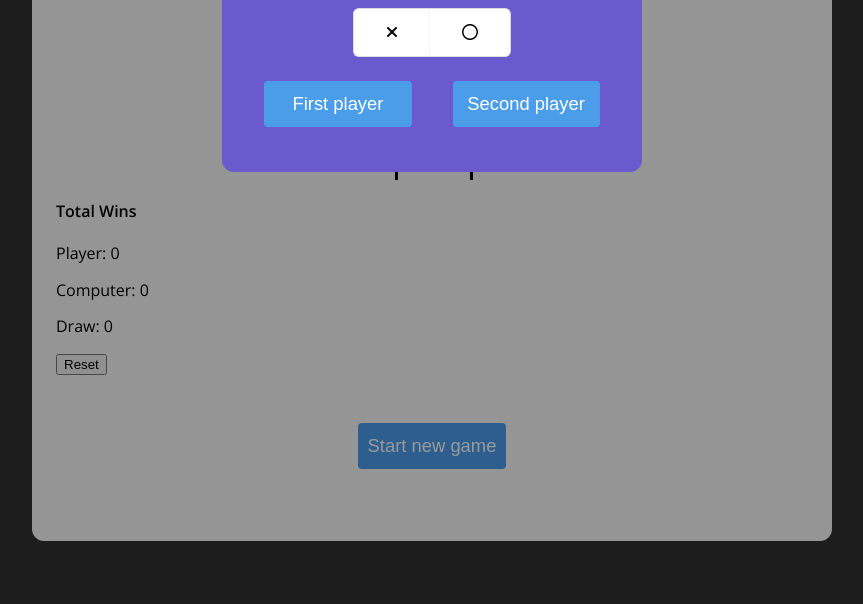
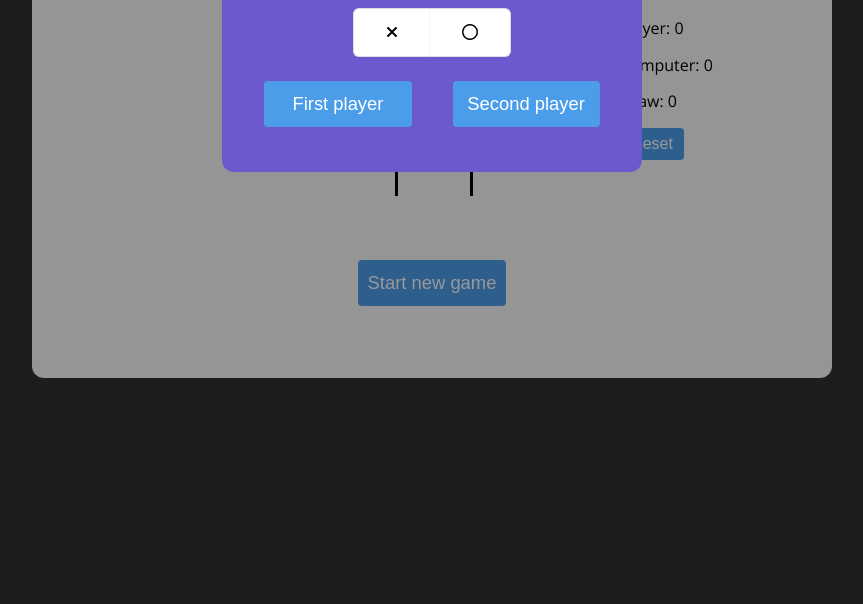
Before and after one commit to jsmileydev/tictactoe, a website: page index.html in a window 1280 px wide. Shown: the part 196-800 px from the top of the page, without its empty margins (208-1071 px from the left). Drawn offline with nearby package versions, Linux system fonts and the light colour scheme; files that its build step writes are made by us from their sources.

Commit message:
Style win total aside

```diff
--- a/app/scss/_colors.scss
+++ b/app/scss/_colors.scss
@@ -8,3 +8,5 @@ $teal2: #4b9dea;
 $charcoal: #555555;
 $gold: #b6985a;
 $activeShadow: 0 0 10px rgba($teal1, .5);
+
+$open-sans: 'Open Sans', 'Helvetica', sans-serif;
--- a/app/scss/_global.scss
+++ b/app/scss/_global.scss
@@ -1,15 +1,3 @@
-@import url('https://fonts.googleapis.com/css?family=Open+Sans:400,600');
-
-/* VARS */
-$open-sans: 'Open Sans', 'Helvetica', sans-serif;
-
-$darkNavy: #213140;
-$teal1: #66b3fb;
-$teal2: #4b9dea;
-$charcoal: #555555;
-$gold: #b6985a;
-
-$activeShadow: 0 0 10px rgba($teal1, .5);
 
 /* MIXINS */
 @mixin focusOutline {
@@ -34,6 +22,149 @@ $activeShadow: 0 0 10px rgba($teal1, .5);
 			@content;
 		}
 	}
+}
+
+
+
+html {
+	box-sizing: border-box;
+	font-size: 100%;
+	font-family: $open-sans;
+}
+
+*,
+*:before,
+*:after {
+	box-sizing: inherit;
+}
+
+body {
+	padding: 18px;
+	background-color: $dkGray;
+	color: $black;
+	//font-family: 'Roboto', sans-serif;
+	line-height: 1.3;
+	text-align: center;
+
+	@media #{$mq-1000-up} {
+		padding: 1.5em;
+	}
+}
+
+main {
+	padding: 18px;
+	background-color: $white;
+	border-radius: 12px;
+	max-width: 800px;
+	margin: 0 auto;
+
+	@media #{$mq-1000-up} {
+		padding: 1.5rem;
+	}
+    .intro {
+        @media #{$mq-1000-up} {
+        }
+    }
+}
+
+
+.modal {
+	position: fixed;
+	top: 0;
+	left: 0;
+	z-index: 1;
+	height: 100%;
+	width: 100%;
+    background-color: rgba(0, 0, 0, 0.4);
+    color: #fff;
+    .modal-content {
+        position: fixed;
+        min-width: 300px;
+        height: auto;
+        padding: 1.5em;
+        top: 30%;
+        left: 50%;
+        transform: translate(-50%, -50%);
+        background-color: slateblue;
+        border-radius: 12px;
+    }
+}
+
+
+.win-modal, .lose-modal, .tie-modal {
+	display: none;
+}
+
+.select {
+	height: 2.5em;
+	min-width: 8em;
+	margin: 0 1em;
+	border-radius: 4px;
+	border: none;
+    background-color: $teal2;
+	box-shadow: none;
+	cursor: pointer;
+    color: #fff;
+}
+
+#game {
+    width: 100%;
+    .row {
+        display: flex;
+        align-items: stretch;
+        #board-col {
+            width: 50%;
+            margin-left: 25%;
+            #board {
+                max-width: 225px;
+                height: 225px;
+                margin: 1em auto;
+                display: flex;
+                flex-direction: row;
+                flex-wrap: wrap;
+                justify-content: center;
+                .square {
+                    min-width: 75px;
+                    height: 75px;
+                    margin: 0 auto;
+                    i {
+                        display: none;
+                    }
+                }
+                .sq-1,
+                .sq-2,
+                .sq-3,
+                .sq-4,
+                .sq-5,
+                .sq-6 {
+                    border-bottom: 3px solid $black;
+                }
+                .sq-2,
+                .sq-3,
+                .sq-5,
+                .sq-6,
+                .sq-8,
+                .sq-9 {
+                    border-left: 3px solid $black;
+                }
+            }
+        }
+        #win-col {
+            width: 25%;
+            text-align: left;
+            #reset-wins {
+                font-size: 1em;
+                height: 2em;
+                min-width: 4em;
+                margin: 0;
+            }
+        }
+    }
+}
+
+
+#new-game {
+	margin: 3em auto;
 }
 
 /* TOGGLE STYLING */
@@ -102,131 +233,3 @@ $activeShadow: 0 0 10px rgba($teal1, .5);
 		}
 	}
 }
-
-html {
-	box-sizing: border-box;
-	font-size: 100%;
-	font-family: $open-sans;
-}
-
-*,
-*:before,
-*:after {
-	box-sizing: inherit;
-}
-
-body {
-	padding: 18px;
-	background-color: $dkGray;
-	color: $black;
-	//font-family: 'Roboto', sans-serif;
-	line-height: 1.3;
-	text-align: center;
-
-	@media #{$mq-1000-up} {
-		padding: 1.5em;
-	}
-}
-
-main {
-	padding: 18px;
-	background-color: $white;
-	border-radius: 12px;
-	max-width: 800px;
-	margin: 0 auto;
-
-	@media #{$mq-1000-up} {
-		padding: 1.5rem;
-	}
-}
-
-.intro {
-	@media #{$mq-1000-up} {
-	}
-}
-
-.modal {
-	position: fixed;
-	top: 0;
-	left: 0;
-	z-index: 1;
-	height: 100%;
-	width: 100%;
-    background-color: rgba(0, 0, 0, 0.4);
-    color: #fff;
-}
-
-.modal-content {
-	position: fixed;
-	min-width: 300px;
-	height: auto;
-	padding: 1.5em;
-	top: 30%;
-	left: 50%;
-	transform: translate(-50%, -50%);
-	background-color: slateblue;
-	border-radius: 12px;
-}
-
-.win-modal, .lose-modal, .tie-modal {
-	display: none;
-}
-
-.select {
-	height: 2.5em;
-	min-width: 8em;
-    background-color: $teal2;
-    color: #fff;
-	margin: 0 1em;
-	border-radius: 4px;
-	border: none;
-	box-shadow: none;
-	cursor: pointer;
-}
-
-#game {
-	width: 100%;
-}
-
-#board {
-	width: 225px;
-	margin: 1em auto;
-	display: flex;
-	flex-direction: row;
-	flex-wrap: wrap;
-}
-
-.square {
-	width: 75px;
-	height: 75px;
-	margin: 0 auto;
-}
-.square i {
-	display: none;
-}
-
-.sq-1,
-.sq-2,
-.sq-3,
-.sq-4,
-.sq-5,
-.sq-6 {
-	border-bottom: 3px solid $black;
-}
-
-.sq-2,
-.sq-3,
-.sq-5,
-.sq-6,
-.sq-8,
-.sq-9 {
-	border-left: 3px solid $black;
-}
-
-#new-game {
-	margin: 3em auto;
-}
-
-#total-wins {
-    text-align: left;
-}
--- a/app/scss/_typography.scss
+++ b/app/scss/_typography.scss
@@ -1,5 +1,4 @@
 @import url('https://fonts.googleapis.com/css?family=Open+Sans:400,600');
-$open-sans: 'Open Sans', 'Helvetica', sans-serif;
 
 h1, h2, h3 {
     font-weight: 700;
@@ -38,3 +37,7 @@ h3 {
 	line-height: 75px;
 	font-size: 3.25em;
 }
+
+#total-wins {
+    text-align: left;
+}
--- a/index.html
+++ b/index.html
@@ -71,7 +71,8 @@
         <div id="game">
             <h1>Tic Tac Toe</h1>
             <div class="row">
-                <div id="board" class="col">
+                <div class="col" id="board-col">
+                    <div id="board">
                         <div class="square playable sq-1" id="1"><i class="fas fa-times x-play icon"></i><i
                                 class="far fa-circle o-play icon"></i></div>
                         <div class="square playable sq-2" id="2"><i class="fas fa-times x-play icon"></i><i
@@ -91,13 +92,17 @@
                         <div class="square playable sq-9" id="9"><i class="fas fa-times x-play icon"></i><i
                                 class="far fa-circle o-play icon"></i></div>
                     </div>
-                <aside class="col" id="total-wins">
+                </div>
+                <div class="col" id="win-col">
+                    <aside id="total-wins">
                         <h4>Total Wins</h4>
                         <p>Player: <span id="player-wins">0</span></p>
                         <p>Computer: <span id="comp-wins">0</span></p>
                         <p>Draw: <span id="ties">0</span></p>
-                    <button id="reset-wins">Reset</button>
+                        <button class="select" id="reset-wins">Reset</button>
                     </aside>
+                </div>
+
             </div>
         </div>
         <div id="new-game">
```
Lines whose indentation alone changed are shown as unchanged.
